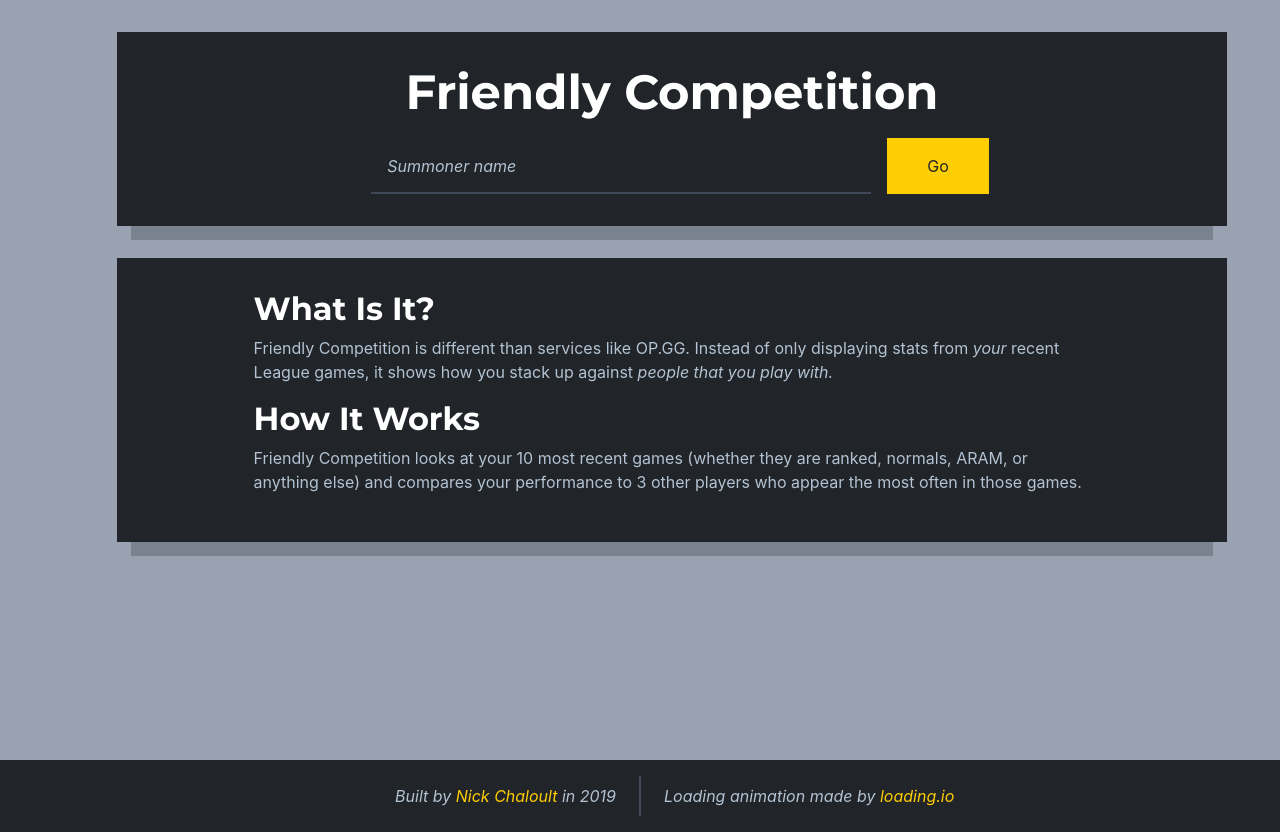
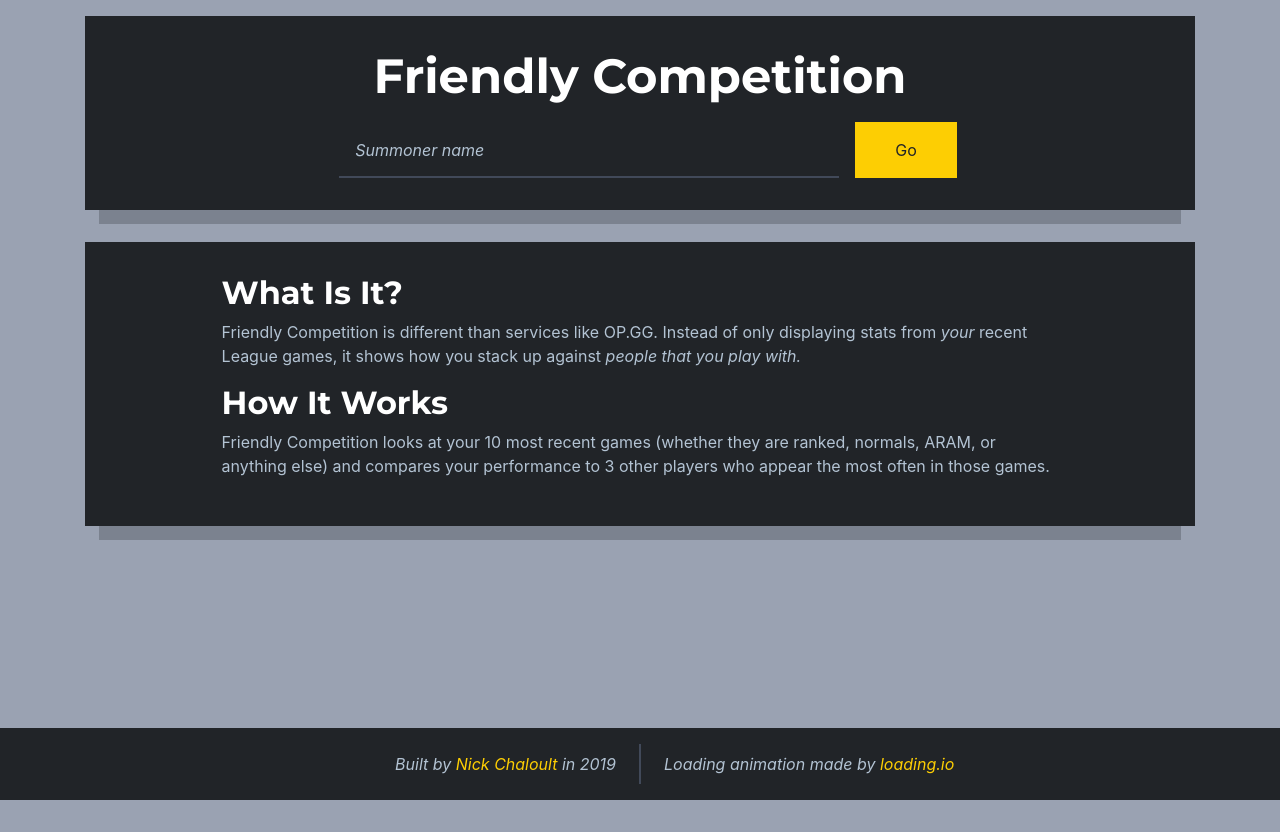
Before and after one commit to nchaloult/friendly-competition, a React (Create React App) app in the folder client/: page / in a window 1280 px wide. After the commit the page ends 800 px from the top, so only its background shows below. Built offline with nearby package versions, Linux system fonts and the light colour scheme; a web font is replaced by a local one.

Commit message:
Footer now behaves properly, sticking to the page bottom

```diff
--- a/client/src/resources/index.css
+++ b/client/src/resources/index.css
@@ -12,6 +12,7 @@ html {
 body {
   position: relative;
   margin: 0;
+  padding-bottom: 10rem;
   min-height: 100%;
   font-family: "Muli", -apple-system, BlinkMacSystemFont, "Segoe UI", "Roboto", "Oxygen",
     "Ubuntu", "Cantarell", "Fira Sans", "Droid Sans", "Helvetica Neue",
@@ -101,7 +102,8 @@ input[type="submit"]:active {
 /* ============ Card Styles ============ */
 
 .myCard {
-  margin: 2rem;
+  display: inline-block;
+  margin: 1rem 0rem;
   padding: 2rem;
   width: 100%;
 
```
